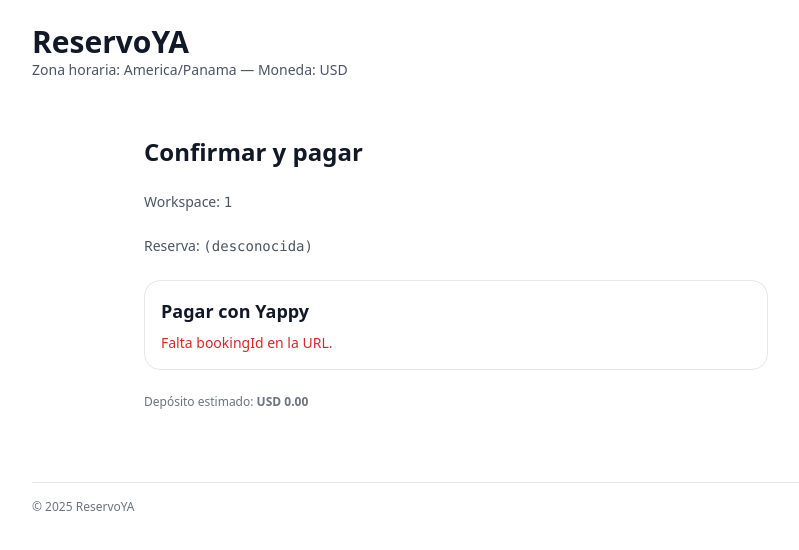
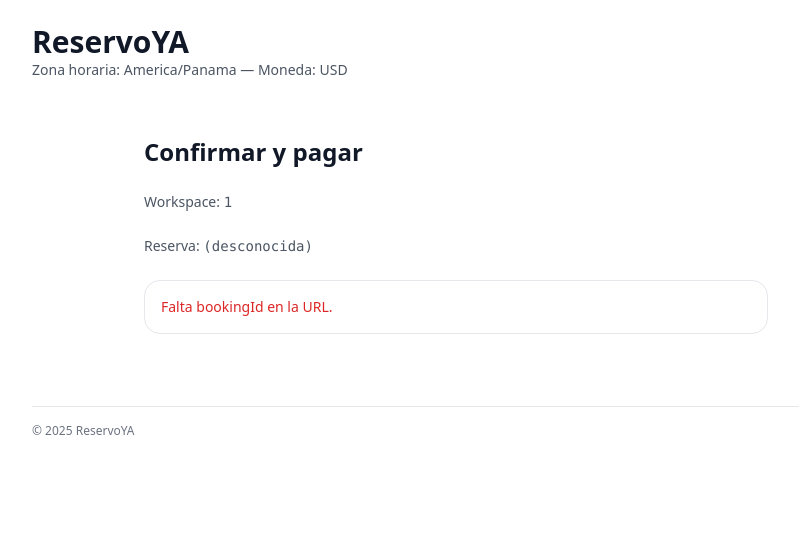
Before and after one commit to LuisDiaz1234/reservoya, a Next.js app in the folder apps/web/: page /1/book/confirm in a window 1280 px wide. Shown: the top 550 px of the page, without its empty margins (184-983 px from the left). Built offline with nearby package versions, Linux system fonts and the light colour scheme.

Commit message:
Update page.tsx

```diff
--- a/apps/web/app/[workspace]/book/confirm/page.tsx
+++ b/apps/web/app/[workspace]/book/confirm/page.tsx
@@ -1,11 +1,6 @@
-// apps/web/app/[workspace]/book/confirm/page.tsx
-import YappyButton from '@/components/YappyButton';
+import PayBox from '@/components/PayBox';
 
 export const dynamic = 'force-dynamic';
-
-function money(cents: number) {
-  return new Intl.NumberFormat('es-PA', { style: 'currency', currency: 'USD' }).format((cents || 0) / 100);
-}
 
 export default async function ConfirmPage({
   params,
@@ -23,21 +18,13 @@
       <p className="text-sm text-gray-600">Workspace: <span className="font-mono">{params.workspace}</span></p>
       <p className="text-sm text-gray-600">Reserva: <span className="font-mono">{bookingId || '(desconocida)'}</span></p>
 
-      <div className="rounded-2xl border p-4">
-        <h2 className="text-lg font-semibold mb-2">Pagar con Yappy</h2>
-        {bookingId ? (
-          <>
-            <p className="text-sm mb-2">Se abrirá el flujo de Yappy en una ventana/modal.</p>
-            <YappyButton bookingId={bookingId} />
-          </>
-        ) : (
+      {bookingId ? (
+        <PayBox bookingId={bookingId} defaultDepositCents={depositCents || 0} />
+      ) : (
+        <div className="rounded-2xl border p-4">
           <p className="text-red-600 text-sm">Falta bookingId en la URL.</p>
-        )}
-      </div>
-
-      <p className="text-xs text-gray-500">
-        Depósito estimado: <strong>{money(depositCents)}</strong>
-      </p>
+        </div>
+      )}
     </div>
   );
 }
```
